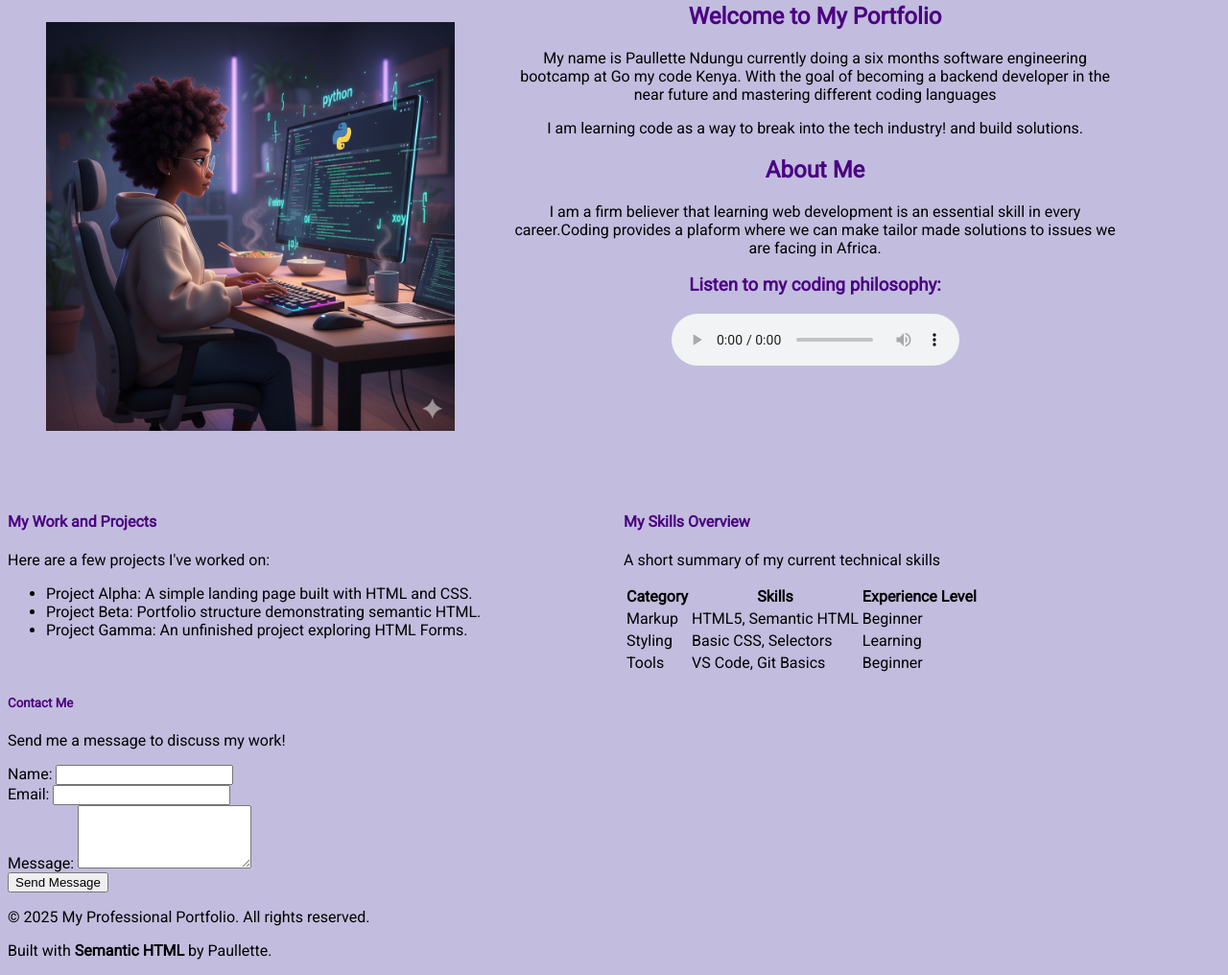
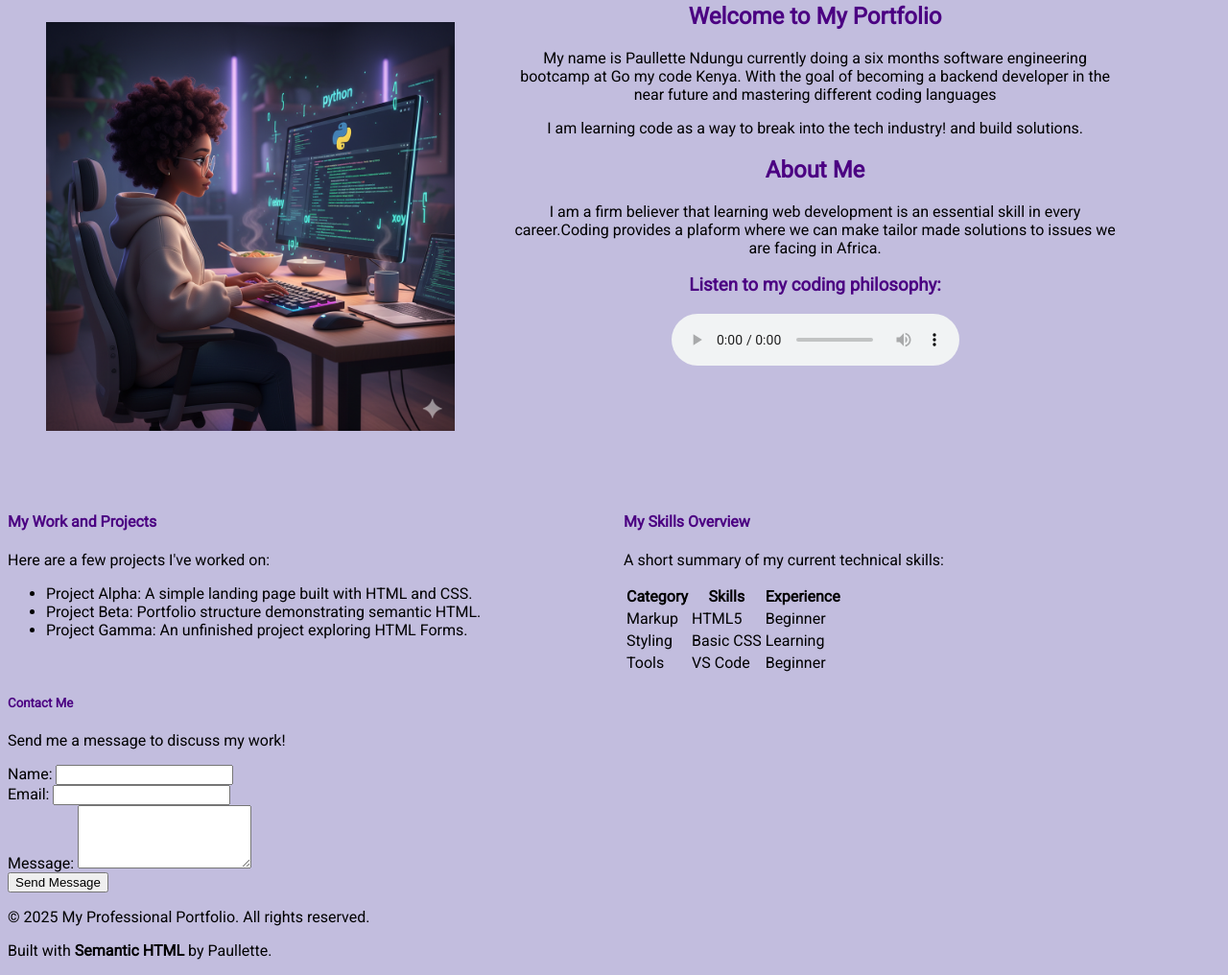
Before and after one commit to Paullett3/Portfolio, a plain HTML site: page Index.html in a window 1280 px wide. Shown: the part 464-1480 px from the top of the page at 96% size. Drawn offline with Linux system fonts and the light colour scheme.

Commit message:
Modified index html

```diff
--- a/Index.html
+++ b/Index.html
@@ -92,29 +92,29 @@
 
         <section id="skills">
           <h4 style="color: indigo">My Skills Overview</h4>
-          <p>A short summary of my current technical skills</p>
+          <p>A short summary of my current technical skills:</p>
           <table>
             <thead>
               <tr>
                 <th>Category</th>
                 <th>Skills</th>
-                <th>Experience Level</th>
+                <th>Experience</th>
               </tr>
             </thead>
             <tbody>
               <tr>
                 <td>Markup</td>
-                <td>HTML5, Semantic HTML</td>
+                <td>HTML5</td>
                 <td>Beginner</td>
               </tr>
               <tr>
                 <td>Styling</td>
-                <td>Basic CSS, Selectors</td>
+                <td>Basic CSS</td>
                 <td>Learning</td>
               </tr>
               <tr>
                 <td>Tools</td>
-                <td>VS Code, Git Basics</td>
+                <td>VS Code</td>
                 <td>Beginner</td>
               </tr>
             </tbody>
```
